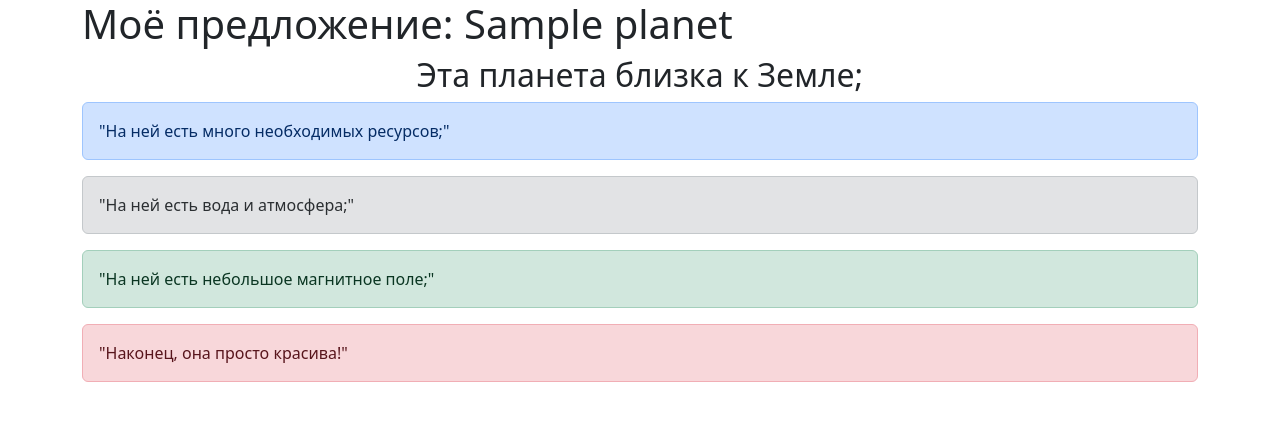
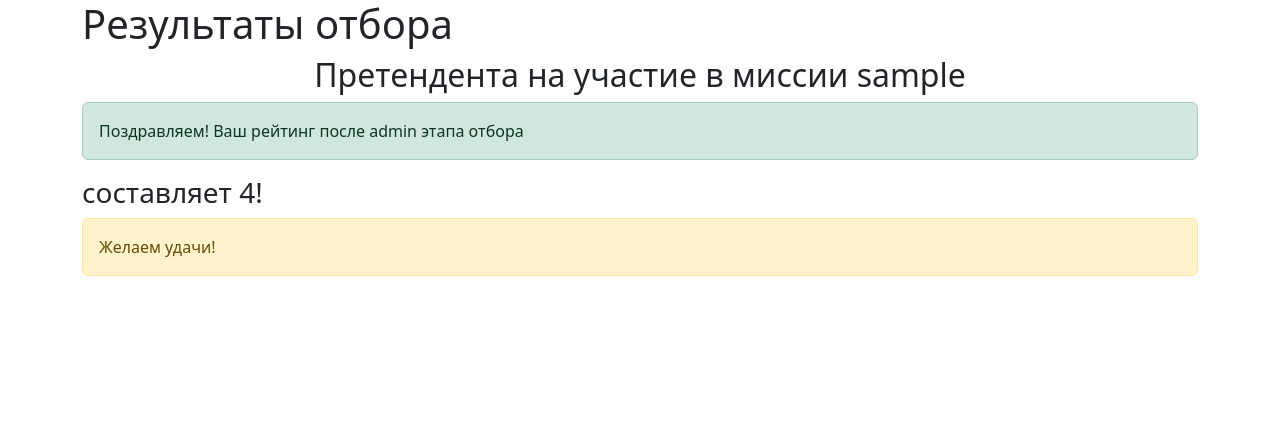
Before and after one commit to annakonda-com/mars, a Flask app: template templates/index.html in a window 1280 px wide. Shown: the top 421 px of the page. Run offline with Flask 3, Linux system fonts and the light colour scheme; the template is opened without the code that fills it: most values are stand-ins (such as "Sample title", 1, 10 or a date in 2020).

Commit message:
Результат отбора. Урок Введение во flask

```diff
--- a/main.py
+++ b/main.py
@@ -3,9 +3,9 @@ from flask import Flask, redirect, render_template
 app = Flask(__name__)
 
 
-@app.route('/choice/<planet>')
-def choice(planet):
-    return render_template("index.html", title="Варианты выбора", planet=planet)
+@app.route('/result/<nickname>/<int:level>/<float:rating>')
+def choice(nickname, level, rating):
+    return render_template("index.html", nickname=nickname, level=level, rating=rating)
 
 
 if __name__ == '__main__':
--- a/templates/index.html
+++ b/templates/index.html
@@ -1,12 +1,11 @@
 {% extends "base.html" %}
 
 {% block content %}
-<h1>Моё предложение: {{planet}}</h1>
-<h2>Эта планета близка к Земле;</h2>
+<h1>Результаты отбора</h1>
+<h2>Претендента на участие в миссии {{nickname}}</h2>
 <div>
-    <div class="alert alert-primary" role="alert">"На ней есть много необходимых ресурсов;"</div>
-    <div class="alert alert-secondary" role="alert">"На ней есть вода и атмосфера;"</div>
-    <div class="alert alert-success" role="alert">"На ней есть небольшое магнитное поле;"</div>
-    <div class="alert alert-danger" role="alert">"Наконец, она просто красива!"</div>
+    <div class="alert alert-success" role="alert">Поздравляем! Ваш рейтинг после {{level}} этапа отбора</div>
+    <h3>составляет {{rating}}!</h3>
+    <div class="alert alert-warning" role="alert">Желаем удачи!</div>
 </div>
 {% endblock %}
```
